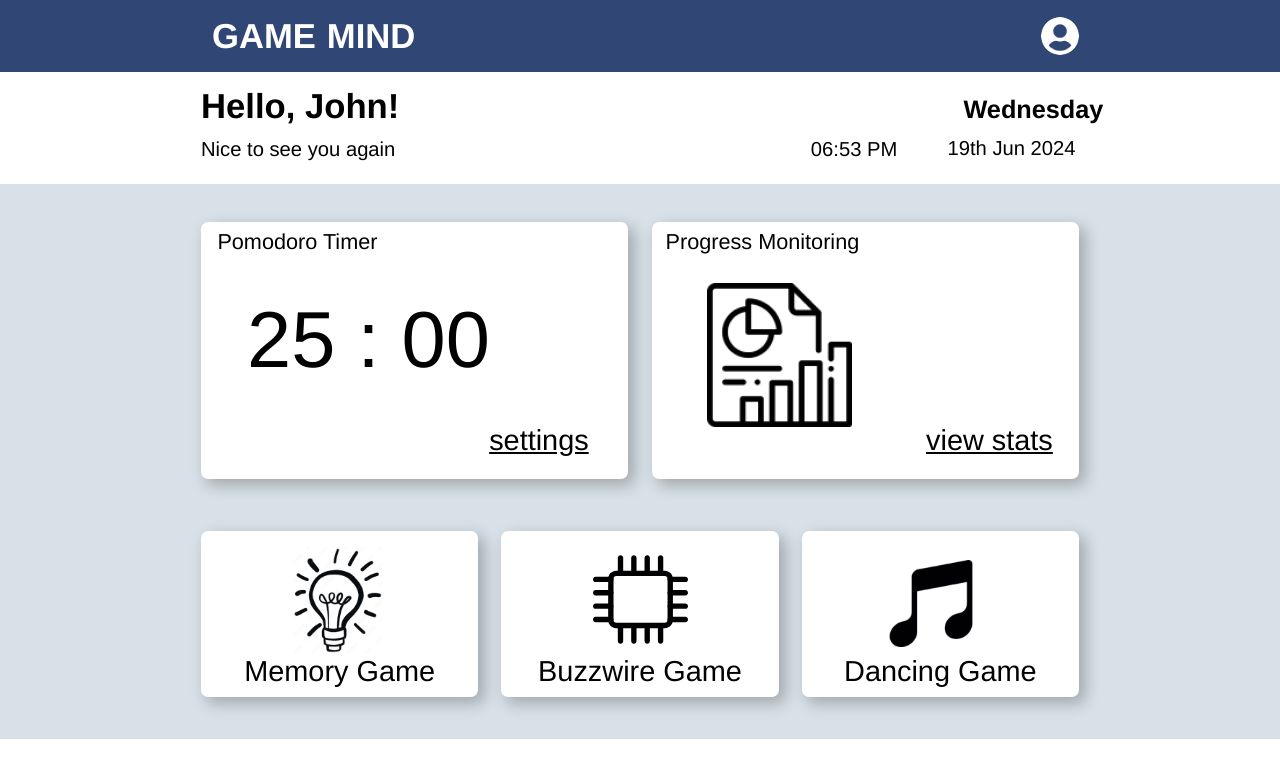
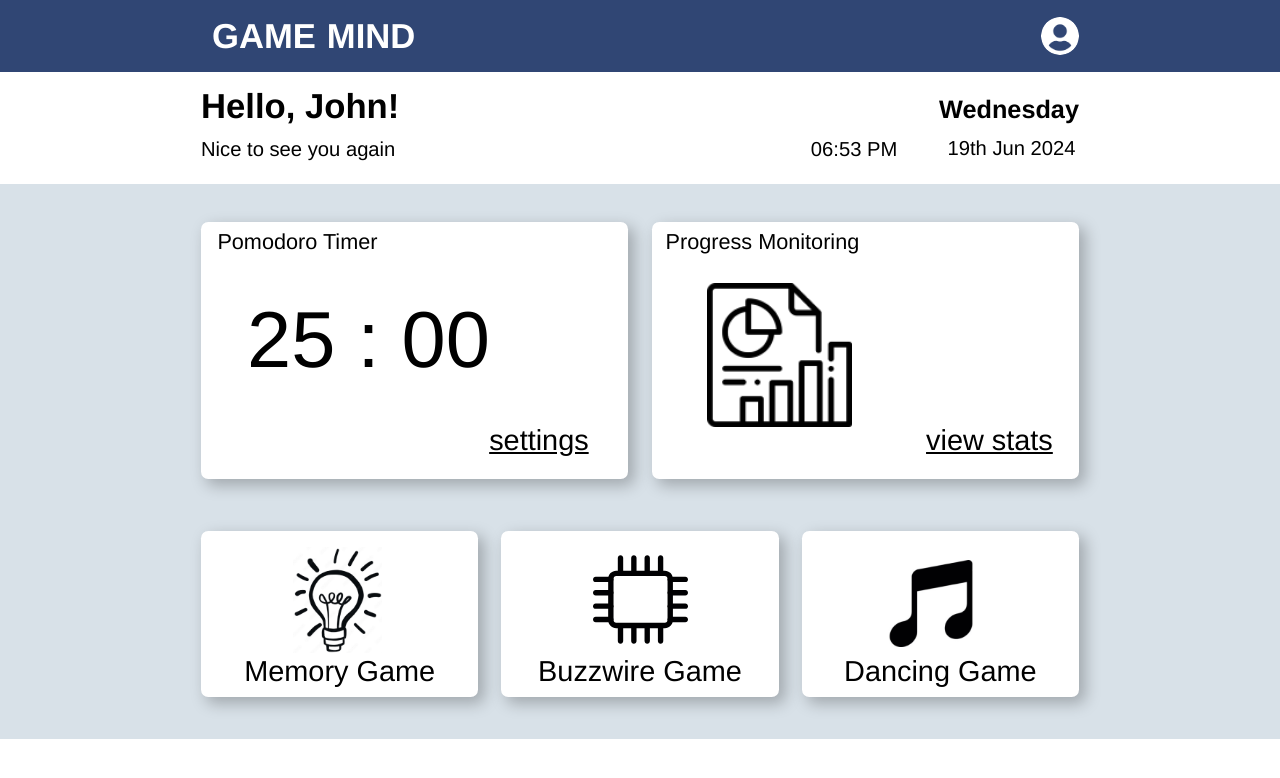
Before and after one commit to IshanHansaka/Game_Mind, a React (Create React App) app: page / in a window 1280 px wide. Shown: the top 778 px of the page. Built offline with nearby package versions, Linux system fonts and the light colour scheme.

Commit message:
chore: change weekday div width

```diff
--- a/src/styles/DashboardMenu.css
+++ b/src/styles/DashboardMenu.css
@@ -46,7 +46,7 @@
   position: absolute;
   text-align: right;
   top: 31px;
-  width: 160px;
+  width: 210px;
 }
 
 .home-dashboard .element-jan {
```
